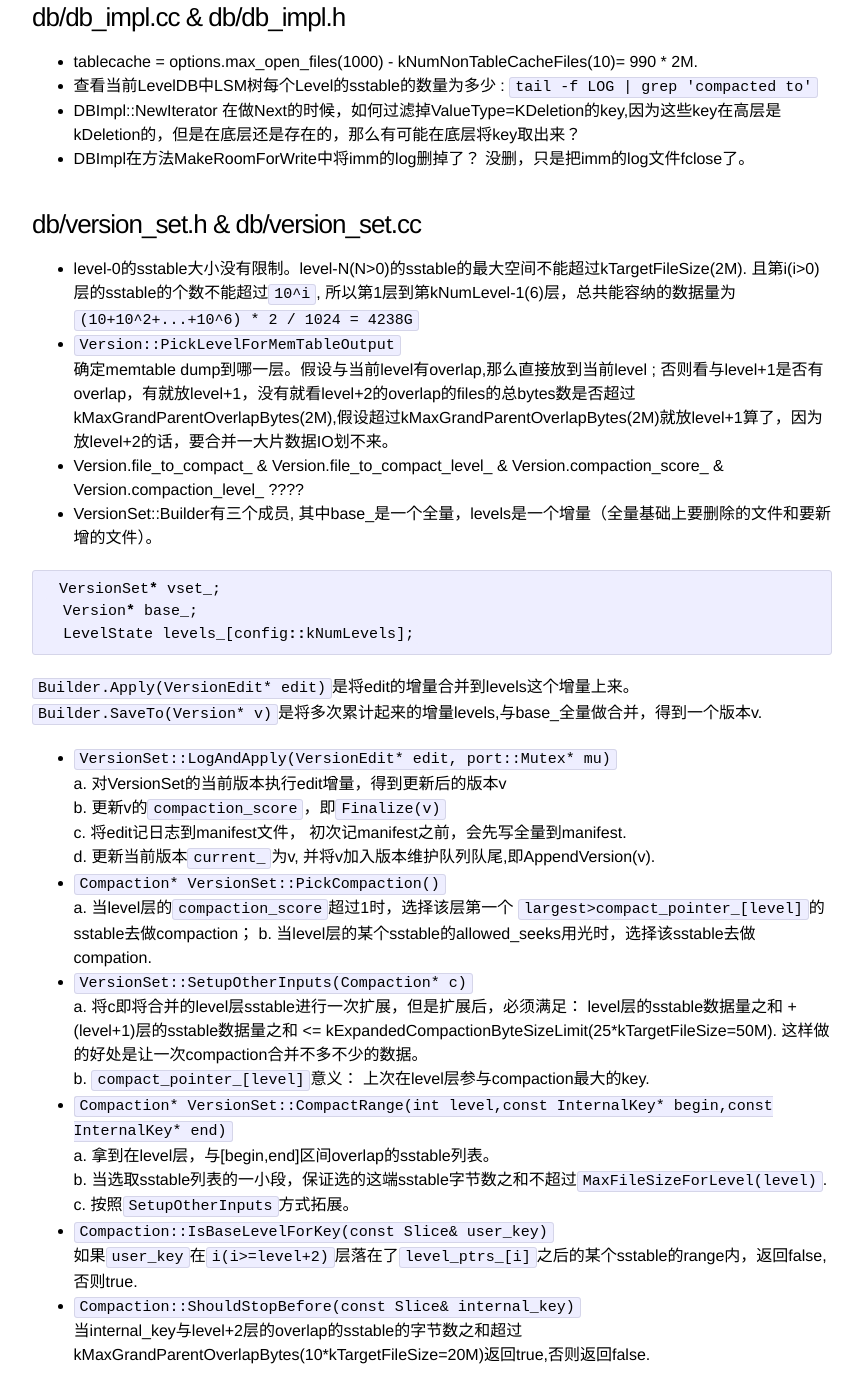
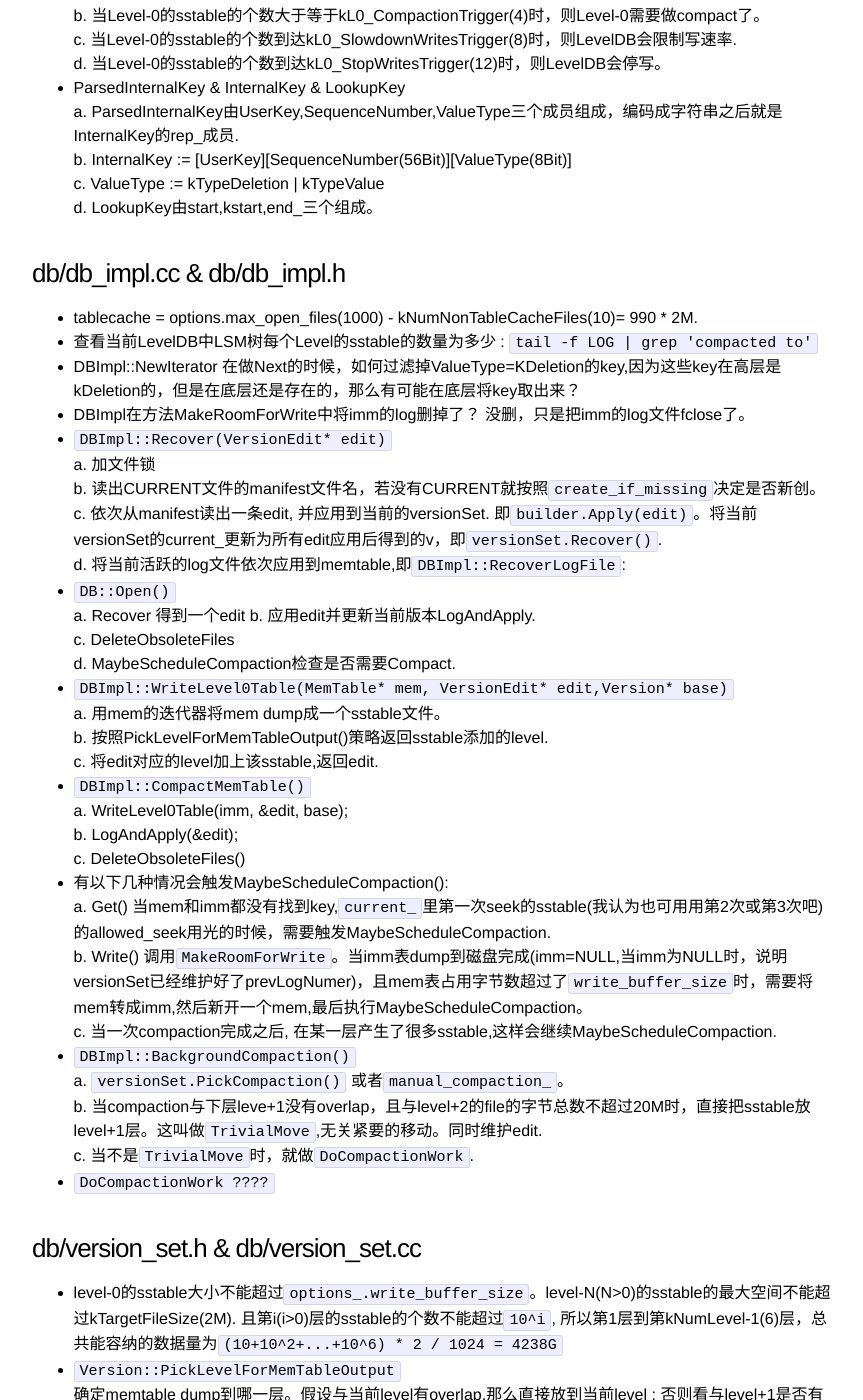
Before and after one commit to SteNicholas/openinx.github.io, a Jekyll site: the page built from _posts/2014-08-11-leveldb-notes.md, in a window 1280 px wide and 1400 px high, scrolled down 3155 px. Shown: the whole window, without its empty margins (208-1071 px from the left). Built offline with Jekyll 4.4.1, drawn with Linux system fonts in a browser that asks for light colours; Markdown is read by kramdown in place of the engine named in the settings; comment, search, counter and statistics services are not loaded; some of the changed text lies outside the part shown.

Commit message:
leveldb notes

```diff
--- a/_posts/2014-08-11-leveldb-notes.md
+++ b/_posts/2014-08-11-leveldb-notes.md
@@ -51,12 +51,45 @@ d. LookupKey由start,kstart,end_三个组成。
 * 查看当前LevelDB中LSM树每个Level的sstable的数量为多少 : `tail -f LOG | grep 'compacted to'`
 * DBImpl::NewIterator 在做Next的时候，如何过滤掉ValueType=KDeletion的key,因为这些key在高层是kDeletion的，但是在底层还是存在的，那么有可能在底层将key取出来？
 * DBImpl在方法MakeRoomForWrite中将imm的log删掉了？ 没删，只是把imm的log文件fclose了。
+* `DBImpl::Recover(VersionEdit* edit)`
+a. 加文件锁
+b. 读出CURRENT文件的manifest文件名，若没有CURRENT就按照`create_if_missing`决定是否新创。
+c. 依次从manifest读出一条edit, 并应用到当前的versionSet. 即`builder.Apply(edit)`。将当前versionSet的current_更新为所有edit应用后得到的v，即`versionSet.Recover()`.
+d. 将当前活跃的log文件依次应用到memtable,即`DBImpl::RecoverLogFile`:
+
+*  `DB::Open()`
+a. Recover 得到一个edit
+b. 应用edit并更新当前版本LogAndApply.
+c. DeleteObsoleteFiles
+d. MaybeScheduleCompaction检查是否需要Compact.
+
+* `DBImpl::WriteLevel0Table(MemTable* mem, VersionEdit* edit,Version* base)`
+a. 用mem的迭代器将mem dump成一个sstable文件。
+b. 按照PickLevelForMemTableOutput()策略返回sstable添加的level.
+c. 将edit对应的level加上该sstable,返回edit.
+
+* `DBImpl::CompactMemTable()`
+a. WriteLevel0Table(imm, &edit, base);
+b. LogAndApply(&edit);
+c. DeleteObsoleteFiles()
+
+* 有以下几种情况会触发MaybeScheduleCompaction():
+a. Get() 当mem和imm都没有找到key,`current_`里第一次seek的sstable(我认为也可用用第2次或第3次吧)的allowed_seek用光的时候，需要触发MaybeScheduleCompaction.
+b. Write() 调用`MakeRoomForWrite`。当imm表dump到磁盘完成(imm=NULL,当imm为NULL时，说明versionSet已经维护好了prevLogNumer)，且mem表占用字节数超过了`write_buffer_size`时，需要将mem转成imm,然后新开一个mem,最后执行MaybeScheduleCompaction。
+c. 当一次compaction完成之后, 在某一层产生了很多sstable,这样会继续MaybeScheduleCompaction.
+
+* `DBImpl::BackgroundCompaction()`
+a. `versionSet.PickCompaction()` 或者`manual_compaction_`。
+b. 当compaction与下层leve+1没有overlap，且与level+2的file的字节总数不超过20M时，直接把sstable放level+1层。这叫做`TrivialMove`,无关紧要的移动。同时维护edit.
+c. 当不是`TrivialMove`时，就做`DoCompactionWork`.
+
+* `DoCompactionWork ????`
 
 ### db/version_set.h & db/version_set.cc
-* level-0的sstable大小没有限制。level-N(N>0)的sstable的最大空间不能超过kTargetFileSize(2M). 且第i(i>0)层的sstable的个数不能超过`10^i`, 所以第1层到第kNumLevel-1(6)层，总共能容纳的数据量为`(10+10^2+...+10^6) * 2 / 1024 = 4238G`
+* level-0的sstable大小不能超过`options_.write_buffer_size`。level-N(N>0)的sstable的最大空间不能超过kTargetFileSize(2M). 且第i(i>0)层的sstable的个数不能超过`10^i`, 所以第1层到第kNumLevel-1(6)层，总共能容纳的数据量为`(10+10^2+...+10^6) * 2 / 1024 = 4238G`
 
 * `Version::PickLevelForMemTableOutput`
-  确定memtable dump到哪一层。假设与当前level有overlap,那么直接放到当前level ; 否则看与level+1是否有overlap，有就放level+1，没有就看level+2的overlap的files的总bytes数是否超过kMaxGrandParentOverlapBytes(2M),假设超过kMaxGrandParentOverlapBytes(2M)就放level+1算了，因为放level+2的话，要合并一大片数据IO划不来。
+  确定memtable dump到哪一层。假设与当前level有overlap,那么直接放到当前level ; 否则看与level+1是否有overlap，有就放level+1，没有就看level+2的overlap的files的总bytes数是否超过kMaxGrandParentOverlapBytes(2M),假设超过kMaxGrandParentOverlapBytes(20M)就放level+1算了，因为放level+2的话，要合并一大片数据IO划不来。
 * Version.file_to_compact_ & Version.file_to_compact_level_ & Version.compaction_score_ & Version.compaction_level_ ????
 * VersionSet::Builder有三个成员, 其中base_是一个全量，levels是一个增量（全量基础上要删除的文件和要新增的文件）。
 
```
Also changed, not shown: images/leveldb-class.png.
